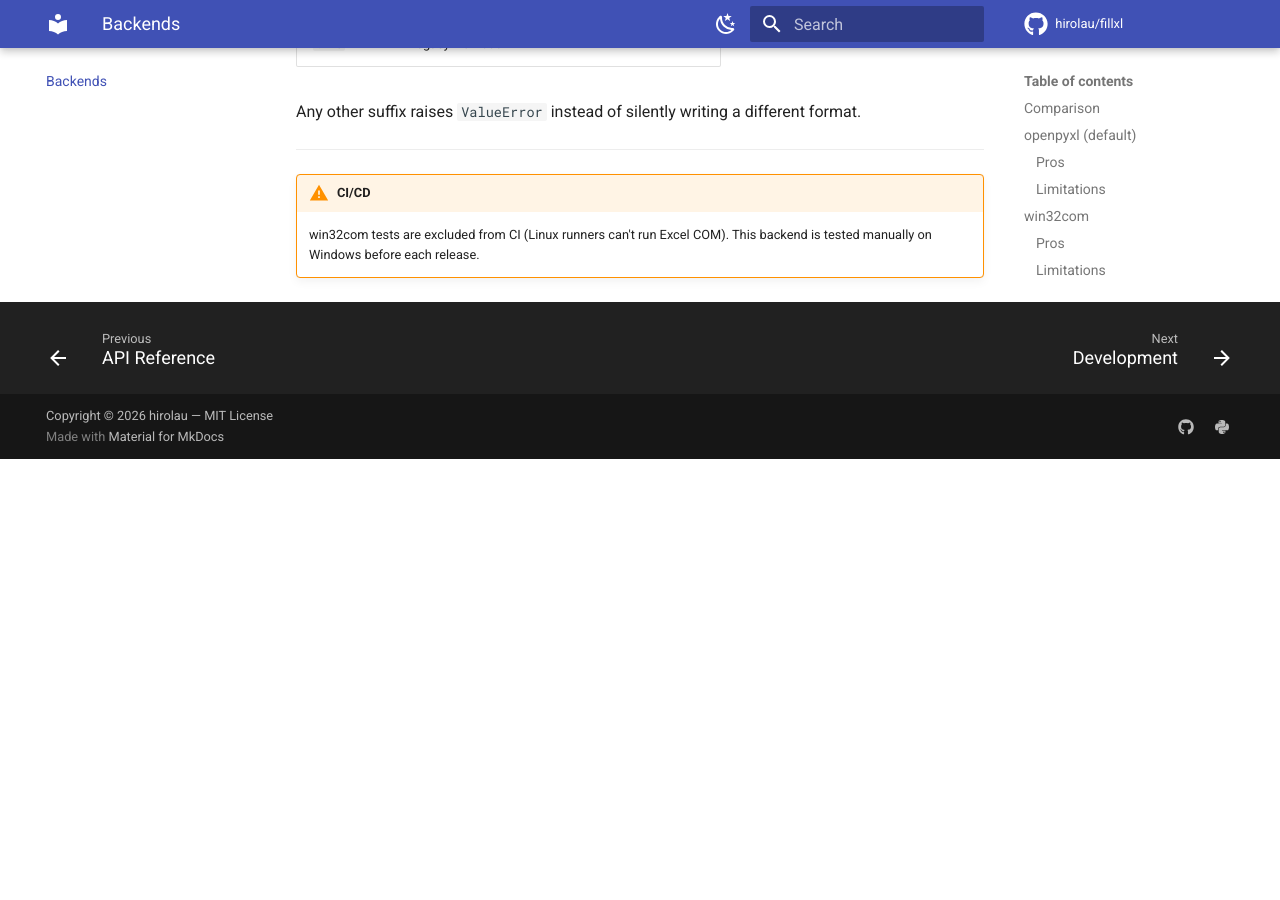
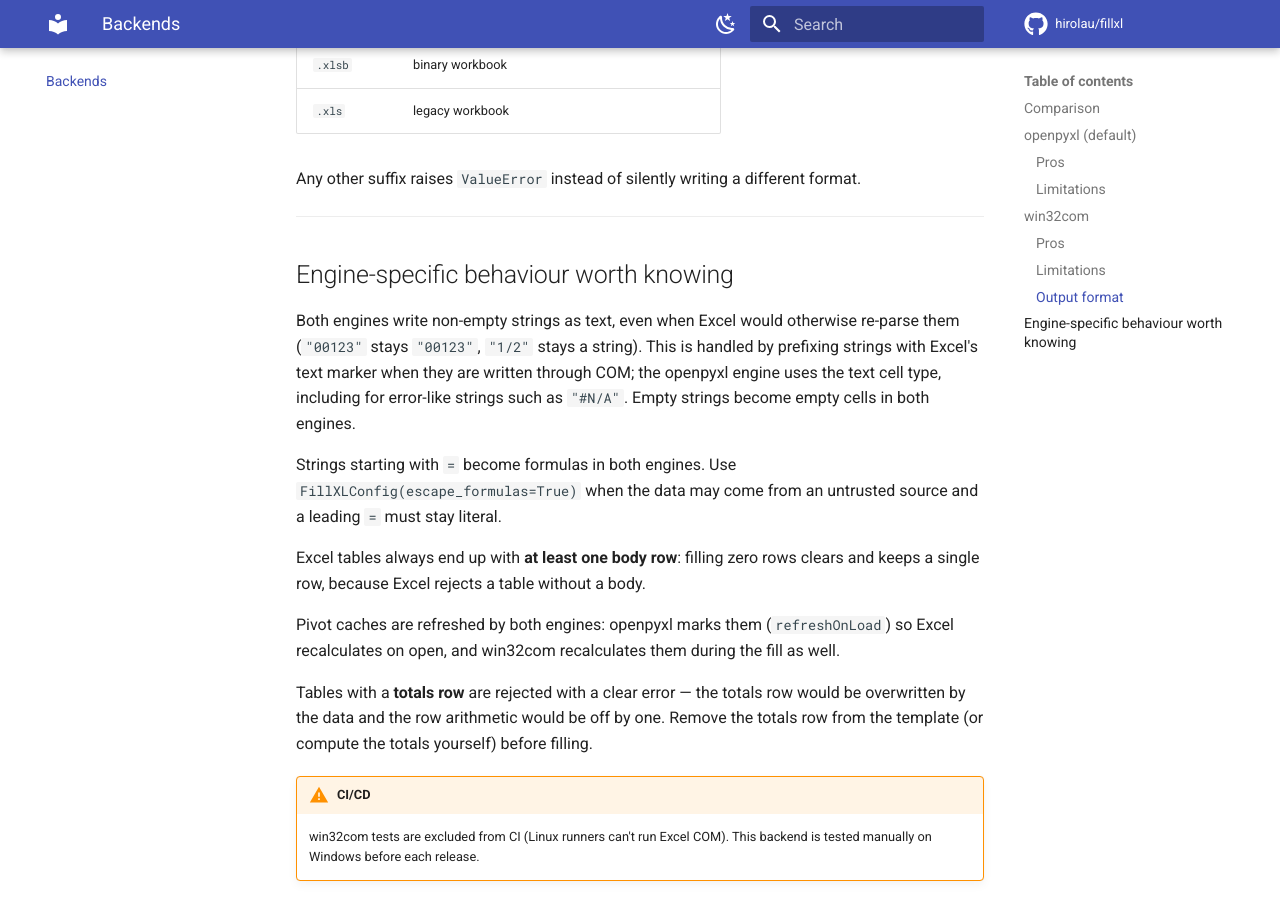
Before and after one commit to hirolau/fillxl, an MkDocs documentation site: the page built from docs/backends.md, in a window 1280 px wide and 900 px high, scrolled down 1884 px. Built offline with MkDocs 1.6.1 and Material for MkDocs 9.7.7, drawn with Linux system fonts in a browser that asks for light colours; comment, search, counter and statistics services are not loaded; before the commit the page ends 2343 px from its top, so only the background shows below that; some of the changed text lies outside the part shown.

Commit message:
docs: document value and engine semantics
Describe what actually lands in the workbook and why both engines agree:

- README: a value table (text, numbers, booleans, dates, empty), the
  cross-backend equivalence claim, and the limitations that bite in practice
  (timezone wall-clock, totals rows, escape_formulas for untrusted data).
  The supported-inputs list now shows `dict[str, sequence]` rather than
  `dict[str, list]`, matching what the adapter accepts since F3.
- docs/api.md: "Values and Excel's type coercion" — Excel re-parses
  `"00123"` and `"1/2"`, so both backends store such strings as text.
- docs/backends.md: the equivalence intro plus "Engine-specific behaviour
  worth knowing" (text handling, formulas, one body row, pivots, totals).

```diff
--- a/docs/backends.md
+++ b/docs/backends.md
@@ -1,6 +1,9 @@
 # Backends
 
 fillxl supports two backend engines for writing Excel files. Choose based on your platform and fidelity requirements.
+
+Both engines are expected to produce **the same values** for the same input;
+the test suite enforces that with a cross-backend equivalence suite.
 
 ## Comparison
 
@@ -69,6 +72,31 @@ format.
 
 ---
 
+## Engine-specific behaviour worth knowing
+
+Both engines write non-empty strings as text, even when Excel would otherwise
+re-parse them (`"00123"` stays `"00123"`, `"1/2"` stays a string). This is
+handled by prefixing strings with Excel's text marker when they are written
+through COM; the openpyxl engine uses the text cell type, including for
+error-like strings such as `"#N/A"`. Empty strings become empty cells in both
+engines.
+
+Strings starting with `=` become formulas in both engines. Use
+`FillXLConfig(escape_formulas=True)` when the data may come from an untrusted
+source and a leading `=` must stay literal.
+
+Excel tables always end up with **at least one body row**: filling zero rows
+clears and keeps a single row, because Excel rejects a table without a body.
+
+Pivot caches are refreshed by both engines: openpyxl marks them
+(`refreshOnLoad`) so Excel recalculates on open, and win32com recalculates them
+during the fill as well.
+
+Tables with a **totals row** are rejected with a clear error — the totals row
+would be overwritten by the data and the row arithmetic would be off by one.
+Remove the totals row from the template (or compute the totals yourself) before
+filling.
+
 !!! warning "CI/CD"
     win32com tests are excluded from CI (Linux runners can't run Excel COM).
     This backend is tested manually on Windows before each release.
```
Also changed, not shown: README.md (+28 -2 lines), docs/api.md (+22 -0 lines).
